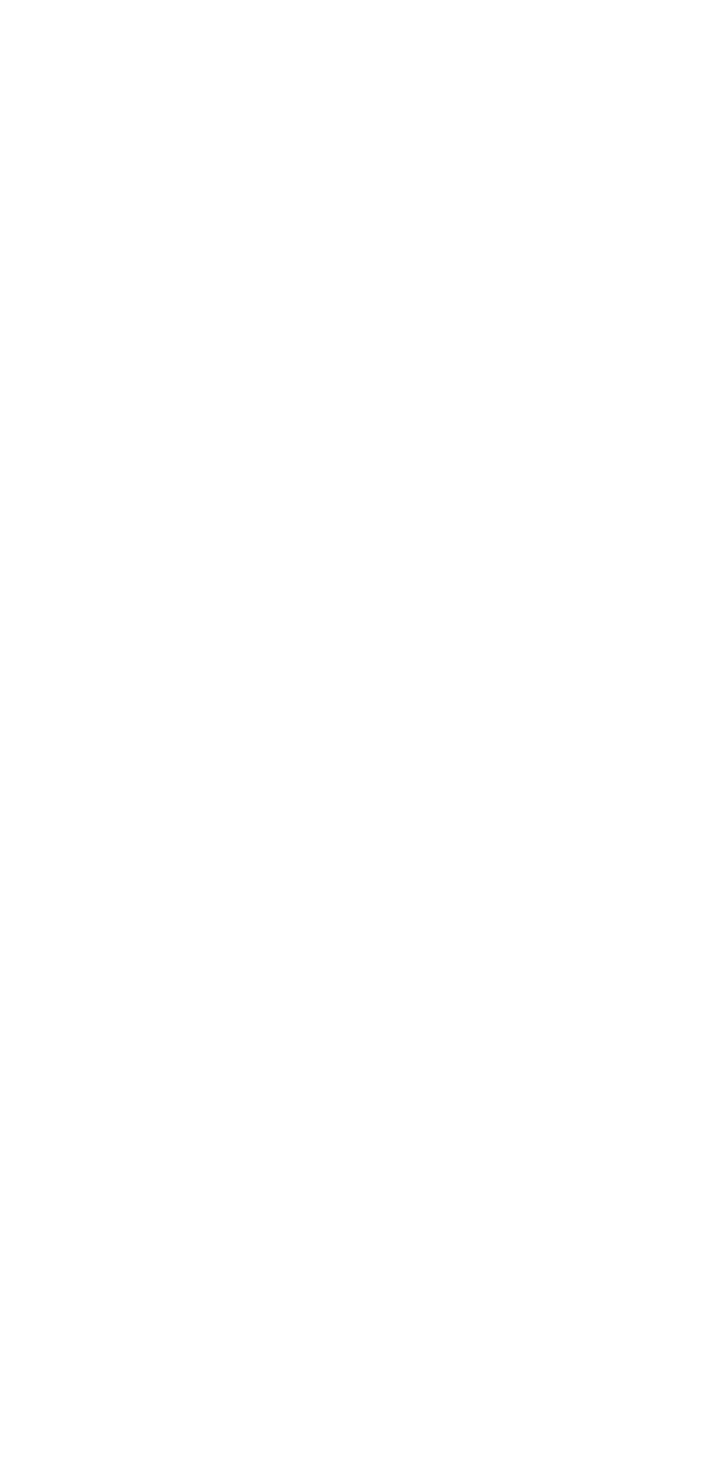
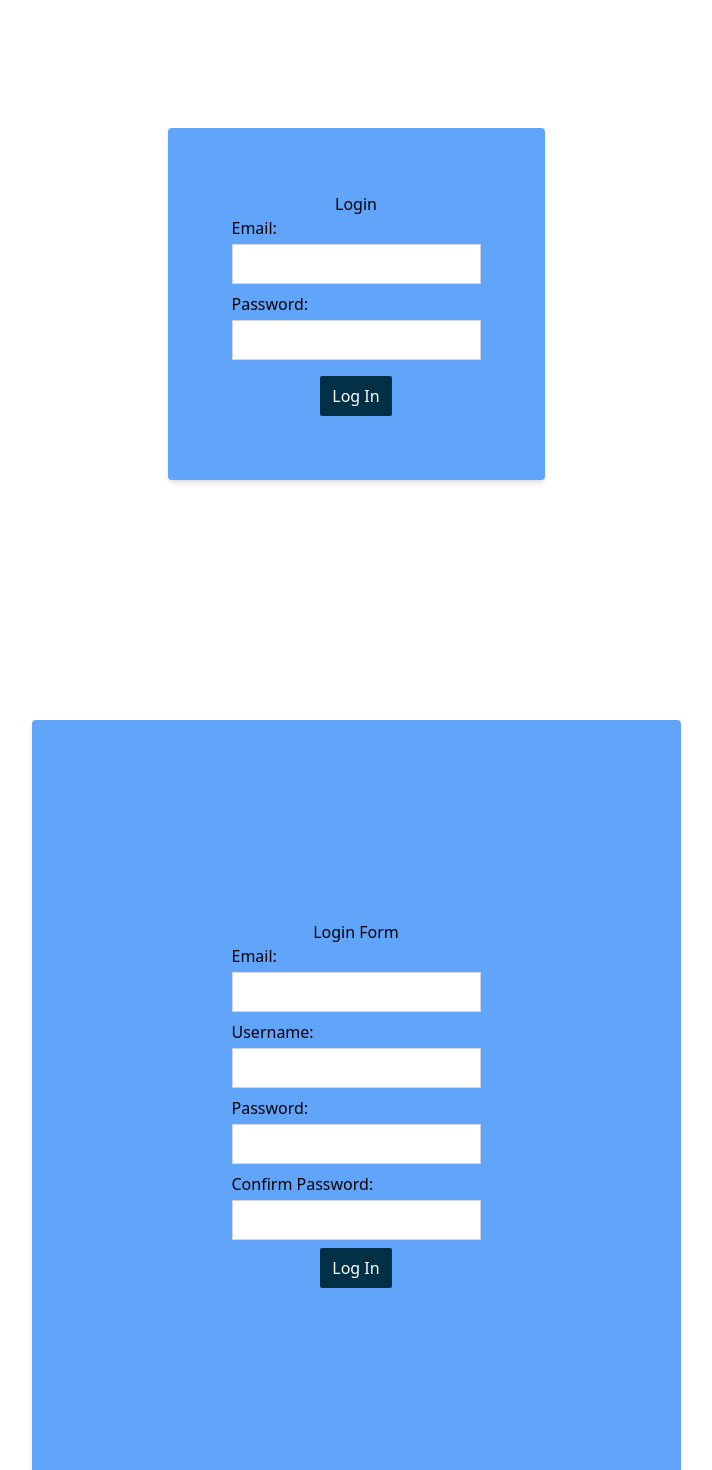
Before and after one commit to sree00098/BuyKart, a React (Vite) app: page / in a window 1280 px wide. Shown: the part 1060-2530 px from the top of the page, without its empty margins (284-996 px from the left). Before the commit the page ends 800 px from the top, so only its background shows below. Built offline with nearby package versions, Linux system fonts and the light colour scheme; no server answers.

Commit message:
USER LOGIN AND LOGIN PAGE COMPONENT CREATED

```diff
--- a/package.json
+++ b/package.json
@@ -12,7 +12,8 @@
   "dependencies": {
     "react": "^18.3.1",
     "react-dom": "^18.3.1",
-    "react-icons": "^5.3.0"
+    "react-icons": "^5.3.0",
+    "react-router-dom": "^6.26.1"
   },
   "devDependencies": {
     "@eslint/js": "^9.9.0",
--- a/src/App.jsx
+++ b/src/App.jsx
@@ -3,15 +3,22 @@ import Header from "./Components/Header/Header";
 import Banner from "./Components/Banner/Banner";
 import Categories from "./Components/Categories/Categories";
 import Card from "./Components/Card/Card";
+import Footer from "./Components/Footer/Footer";
+import Login from "./Components/Loginpage/Login";
+import UserReg from "./Components/Loginpage/UserReg";
 
 const App = () => {
   return (
     <>
       <div>
+
         <Header />
         <Categories />
         <Banner />
         <Card/>
+       <Footer/>
+       <Login/>
+       <UserReg/>
       </div>
     </>
   );
--- a/src/Components/Footer/Footer.jsx
+++ b/src/Components/Footer/Footer.jsx
@@ -1,6 +1,6 @@
 import React from 'react'
 
-const Footer,jsx = () => {
+const Footer = () => {
   return (
 
     <footer className="bg-neutral-100 text-center text-neutral-600 dark:bg-neutral-600 dark:text-neutral-200 lg:text-left">
@@ -48,4 +48,4 @@ const Footer,jsx = () => {
   )
 }
 
-export default Footer,jsx
+export default Footer
--- /dev/null
+++ b/src/Components/Loginpage/Login.jsx
@@ -0,0 +1,33 @@
+import React from 'react'
+
+const Login = () => {
+  return (
+    <div className='flex justify-center items-center h-screen'>
+      <form className='bg-blue-400 p-16 rounded shadow-md '>
+        <h2 className='flex items-center justify-center text-normal '>Login</h2>
+        <div className='mb-2'>
+          <label className='block mb-1 ' htmlFor='email'>
+            Email:
+          </label>
+          <input type="email" className='border border-gray-300 p-2 h-full' />
+        </div>
+        <div className='mb-4'>
+          <label className='block mb-1' htmlFor='password'>
+            Password:
+
+          </label>
+          <input type="password" id='password' className='border border-gray-300 p-2 h-full' />
+
+
+        </div>
+        <div className='flex justify-center items-center '>
+        <button className='bg-[#023047] text-white py-2 px-3 rounded-sm text-center cursor-pointer transition-transform duration-300 hover:bg-blue-500 hover:scale-105'>Log In</button>
+
+        </div>
+
+      </form>
+    </div>
+  )
+}
+
+export default Login
--- /dev/null
+++ b/src/Components/Loginpage/UserReg.jsx
@@ -0,0 +1,51 @@
+import React from 'react'
+
+const UserReg = () => {
+  return (
+    <div className='flex justify-center items-center h-screen'>
+      <form className='bg-blue-400 p-[200px] rounded shadow-md '>
+        <h2 className='flex items-center justify-center text-normal '>Login Form</h2>
+        <div className='mb-2'>
+          <label className='block mb-1 ' htmlFor='email'>
+            Email:
+          </label>
+          <input type="email" className='border border-gray-300 p-2 h-full' />
+        </div>
+        <div className='mb-2'>
+          <label className='block mb-1 ' htmlFor='email'>
+            Username:
+          </label>
+          <input type="Username" className='border border-gray-300 p-2 h-full' />
+        </div>
+        <div className='mb-2'>
+          <label className='block mb-1' htmlFor='password'>
+            Password:
+
+          </label>
+          <input type="password" id='password' className='border border-gray-300 p-2 h-full' />
+
+
+
+        </div>
+        <div className='mb-2'>
+          <label className='block mb-1' htmlFor='password'>
+        Confirm Password:
+
+          </label>
+          <input type="password" id='password' className='border border-gray-300 p-2 h-full' />
+
+
+
+        </div>
+
+        <div className='flex justify-center items-center '>
+        <button className='bg-[#023047] text-white py-2 px-3 rounded-sm text-center cursor-pointer transition-transform duration-300 hover:bg-blue-500 hover:scale-105'>Log In</button>
+
+        </div>
+
+      </form>
+    </div>
+  )
+}
+
+export default UserReg
```
Also changed, not shown: 1 other file (tests, documents, lock files or other folders).
